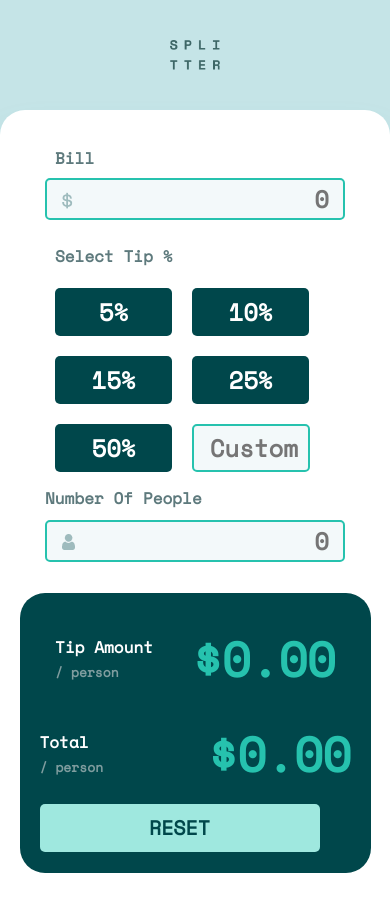
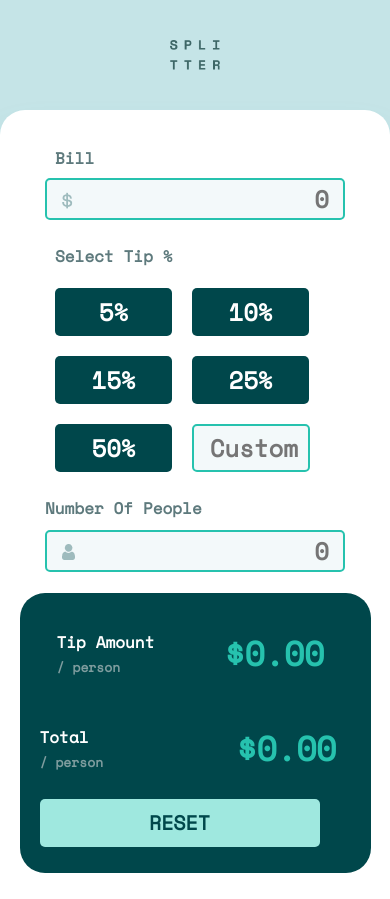
Before and after one commit to DavidPerelman/tip-calculator-app, a React (Create React App) app: page / in a window 390 px wide. Built offline with nearby package versions, Linux system fonts and the light colour scheme.

Commit message:
more responsive styling

```diff
--- a/src/containers/CalculatorInputs/CalculatorInputs.css
+++ b/src/containers/CalculatorInputs/CalculatorInputs.css
@@ -171,6 +171,7 @@ input::-webkit-inner-spin-button {
 
   .number-of-people-container {
     width: 311px;
+    margin-top: 10px;
   }
 
   .select-tip-container {
--- a/src/containers/CalculatorOutputs/CalculatorOutputs.css
+++ b/src/containers/CalculatorOutputs/CalculatorOutputs.css
@@ -50,9 +50,11 @@
 
 .tip-amount-text-output {
   align-self: center;
+  text-align: left;
 }
 
 .tip-amount-value-output {
+  margin-left: 5px;
   display: flex;
   flex-direction: row;
 }
@@ -90,12 +92,13 @@
     display: flex;
     flex-direction: row;
     justify-content: right;
-    padding-right: 20px;
+    padding-right: 25px;
   }
 
   .tip-amount-value-output {
+    margin-left: 0;
     justify-content: right;
-    padding-right: 20px;
+    padding-right: 30px;
   }
 
   .CalculatorOutputs-container {
@@ -104,17 +107,18 @@
 
   .tip-amount-output {
     padding: 0;
-    padding-top: 30px;
+    padding-top: 25px;
     padding-left: 20px;
     display: flex;
     flex-direction: row;
-    gap: 40px;
+    gap: 70px;
     justify-content: center;
   }
 
   .total-output {
     padding: 0px;
     padding-left: 20px;
+    padding-right: 10px;
     display: flex;
     flex-direction: row;
     gap: 0px;
@@ -125,4 +129,8 @@
     height: 280px;
     text-align: left;
   }
+
+  .text-48 {
+    font-size: 34px;
+  }
 }
--- a/src/containers/CalculatorOutputs/CalculatorOutputs.js
+++ b/src/containers/CalculatorOutputs/CalculatorOutputs.js
@@ -45,7 +45,7 @@ const CalculatorOutputs = ({ totalTipPerPerson, totalBillPerPerson }) => {
           </span>
         </div>
       </div>
-      <Button color='active-button' size='big' className='active-button'>
+      <Button color='active-button' size='big' className='reset-button'>
         RESET
       </Button>
     </Container>
--- a/src/containers/TipPercentsButtons/TipPercentsButtons.js
+++ b/src/containers/TipPercentsButtons/TipPercentsButtons.js
@@ -13,15 +13,16 @@ const TipPercentsButtons = ({ setTipPercent, changeTipPercentInput }) => {
 
   const buttonClick = (e) => {
     const tipPercentInput = document.getElementById('tip-percents-input');
-    console.log(tipPercentInput.value);
     tipPercentInput.value = '';
     const buttons = document.getElementsByClassName('Button');
 
     Object.keys(buttons).forEach((key) => {
+      console.log(buttons[key].innerHTML);
       if (Number(buttons[key].value) / 100 === Number(e.target.value) / 100) {
         setTipPercent(Number(e.target.value) / 100);
         buttons[key].classList.remove('non-active-button');
         e.target.classList.add('active-button');
+      } else if (buttons[key].innerHTML === 'RESET') {
       } else {
         buttons[key].classList.add('non-active-button');
         buttons[key].classList.remove('active-button');
```
